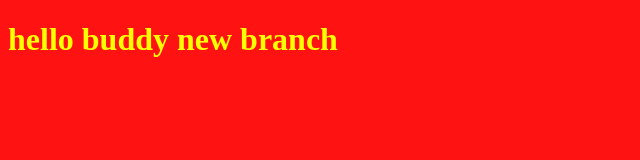
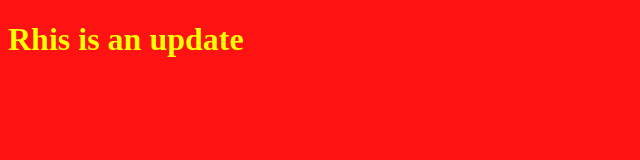
Before and after one commit to fou3ad/myproject, a plain HTML site: page index.html in a window 1280 px wide. Shown: the whole page, without its empty margins (0-640 px from the left). Drawn offline with Linux system fonts and the light colour scheme.

Commit message:
update to html file

```diff
--- a/index.html
+++ b/index.html
@@ -8,7 +8,7 @@
 </head>
 <body>
 
-<h1> hello buddy  new branch </h1>
+<h1> Rhis is an update</h1>
     <script src="app.js">
 
     </script>
```
